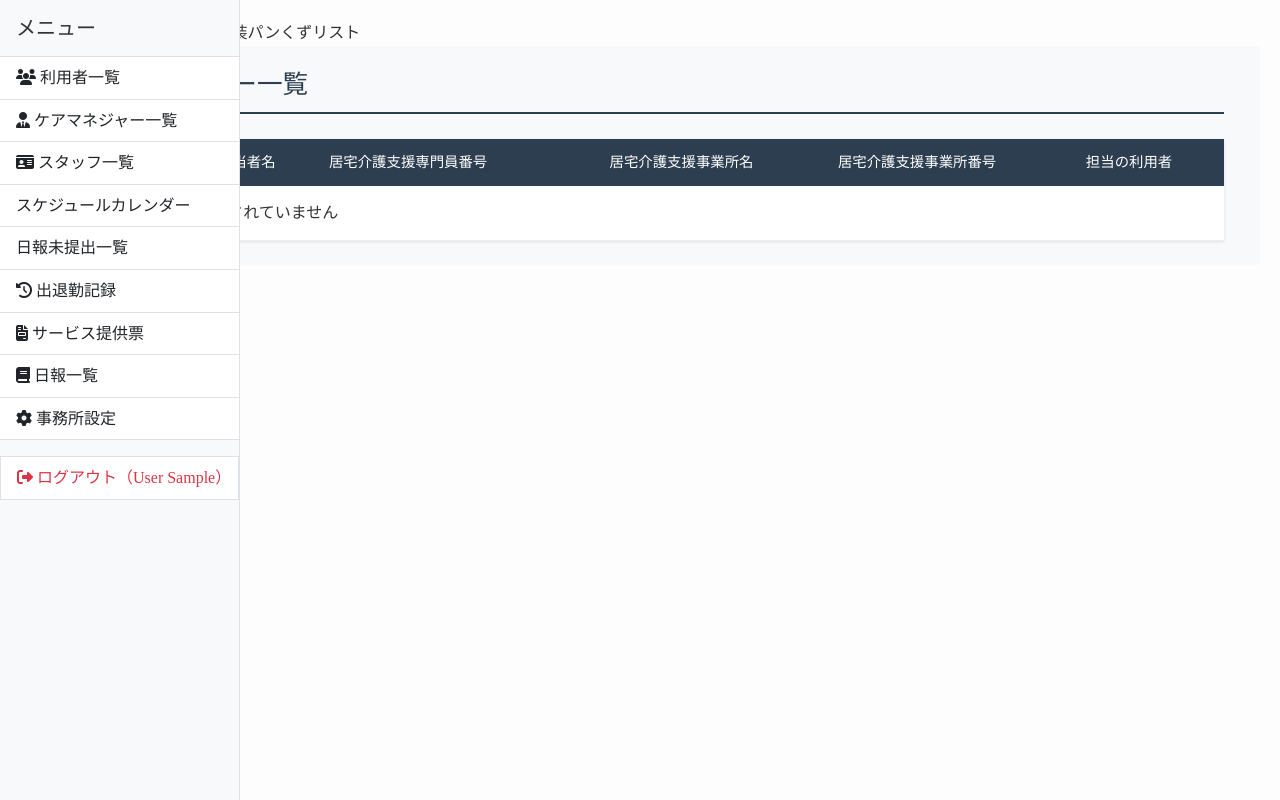
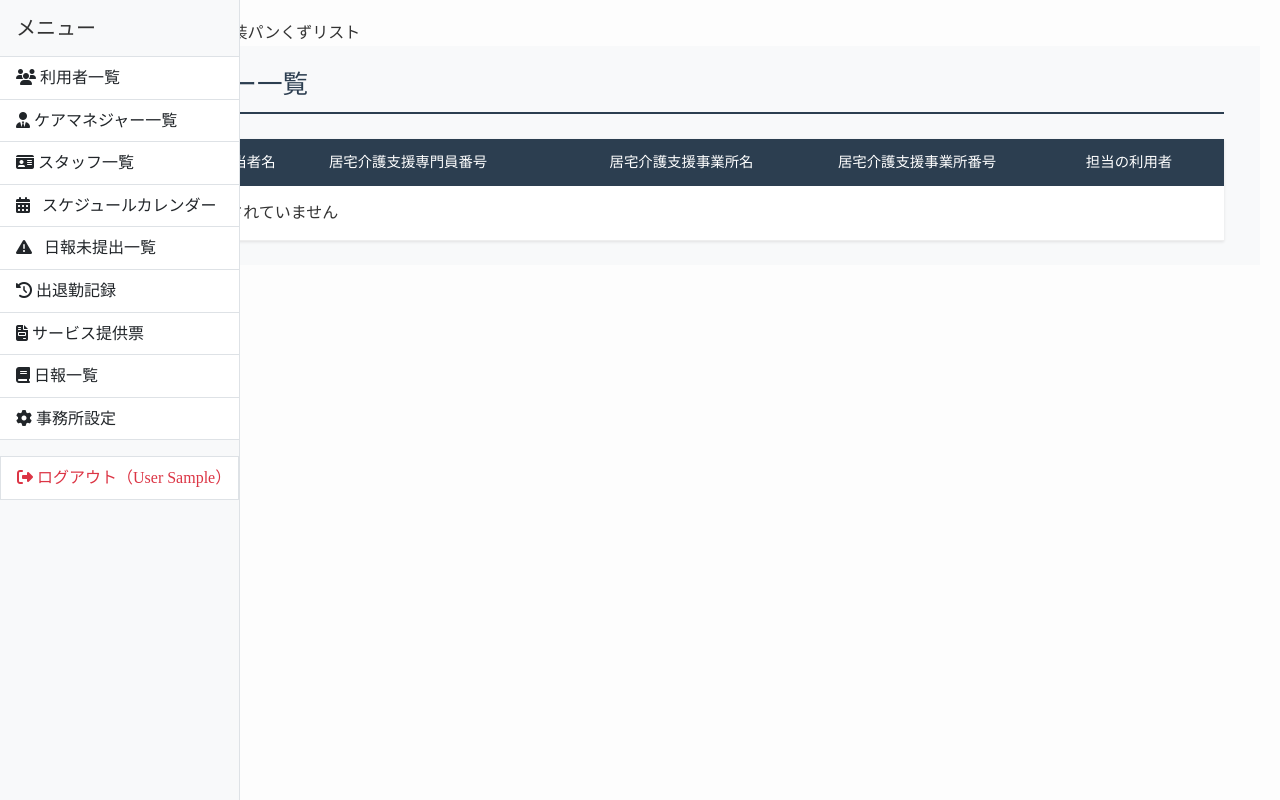
Before and after one commit to gurgurdokan-sudo/service_django_create, a Django app: page /caremanagers/ in a window 1280 px wide. Run offline with Django 5.2, Linux system fonts and the light colour scheme; the visitor is signed in with stand-in values (Sample User, id 1); data that the repository does not hold is empty.

```diff
--- a/dashboard/templates/dashboard/components/sidebar.html
+++ b/dashboard/templates/dashboard/components/sidebar.html
@@ -24,10 +24,12 @@
     </a>
 
     <a href="{% url 'employees:calendar' %}" class="list-group-item list-group-item-action">
+    <i class="fa-solid fa-calendar-days icon-width me-2"></i>
       スケジュールカレンダー
     </a>
 
     <a href="{% url 'employees:unsubmitted_reports' %}" class="list-group-item list-group-item-action">
+    <i class="fa-solid fa-triangle-exclamation icon-width me-2"></i>
       日報未提出一覧
     </a>
 
```
